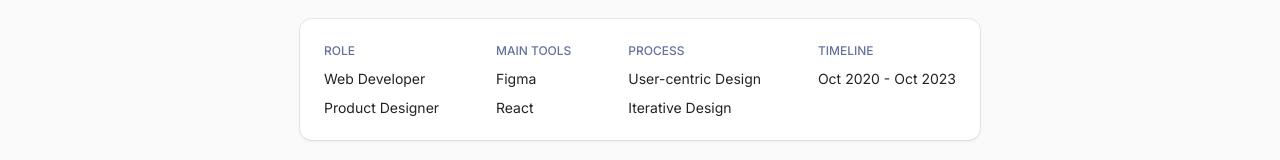
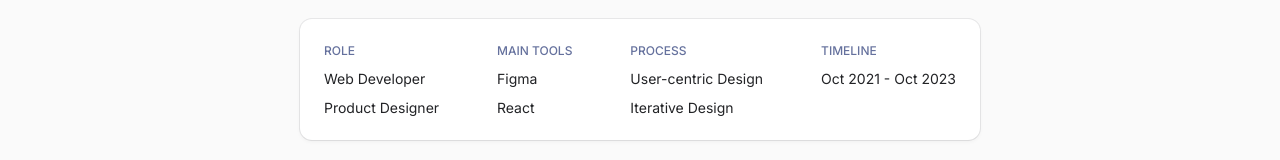
Before and after one commit to leoop0/folio-free, a React (Create React App) app: page /newgo in a window 1280 px wide. Shown: the part 284-444 px from the top of the page. Built offline with nearby package versions, Linux system fonts and the light colour scheme.

Commit message:
erratum date newgo

```diff
--- a/src/pages/Newgo.jsx
+++ b/src/pages/Newgo.jsx
@@ -108,7 +108,7 @@ const Newgo = () => {
           </div>
           <div className="info">
             <h6>TIMELINE</h6>
-            <p>Oct 2020 - Oct 2023</p>
+            <p>Oct 2021 - Oct 2023</p>
           </div>
         </section>
 
```
